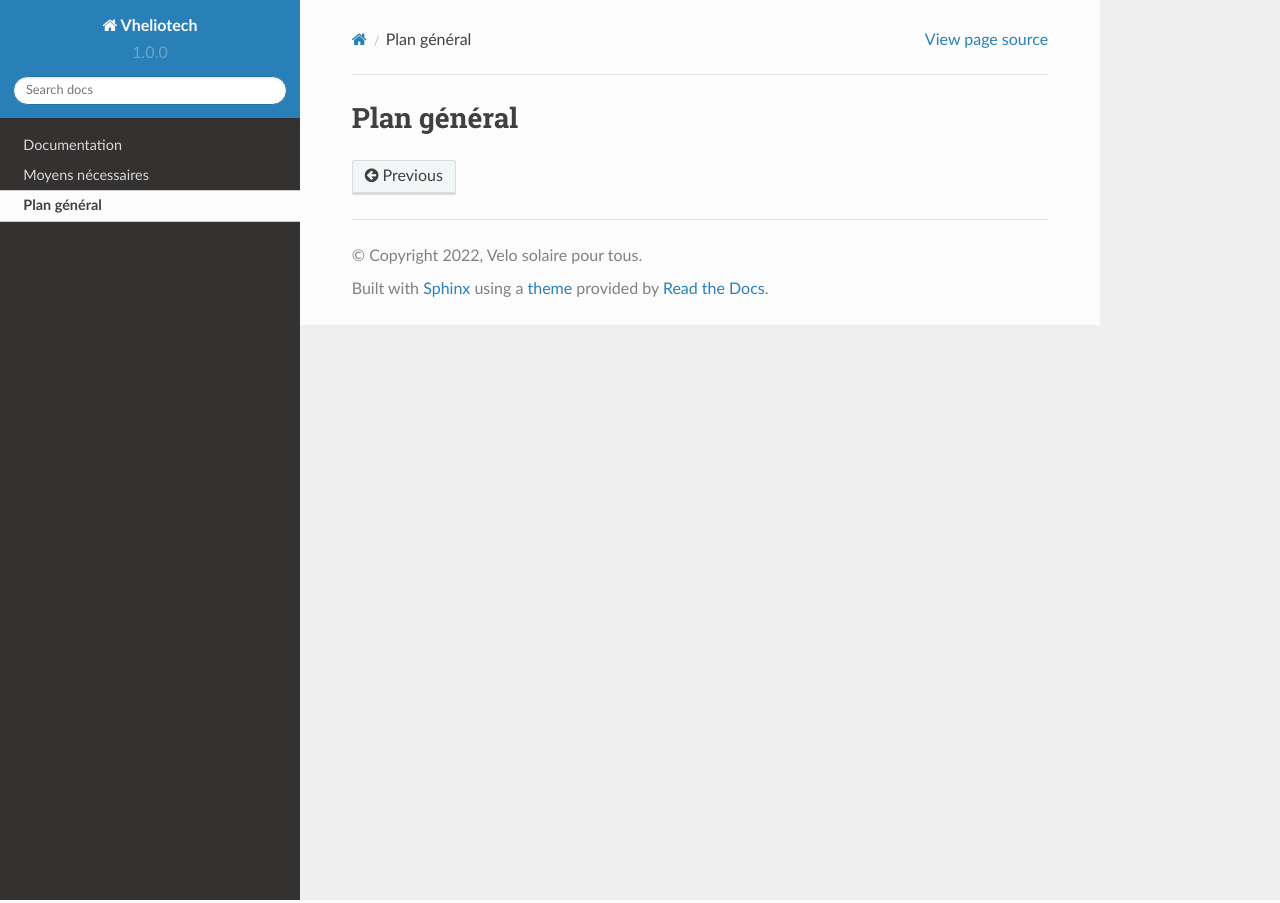
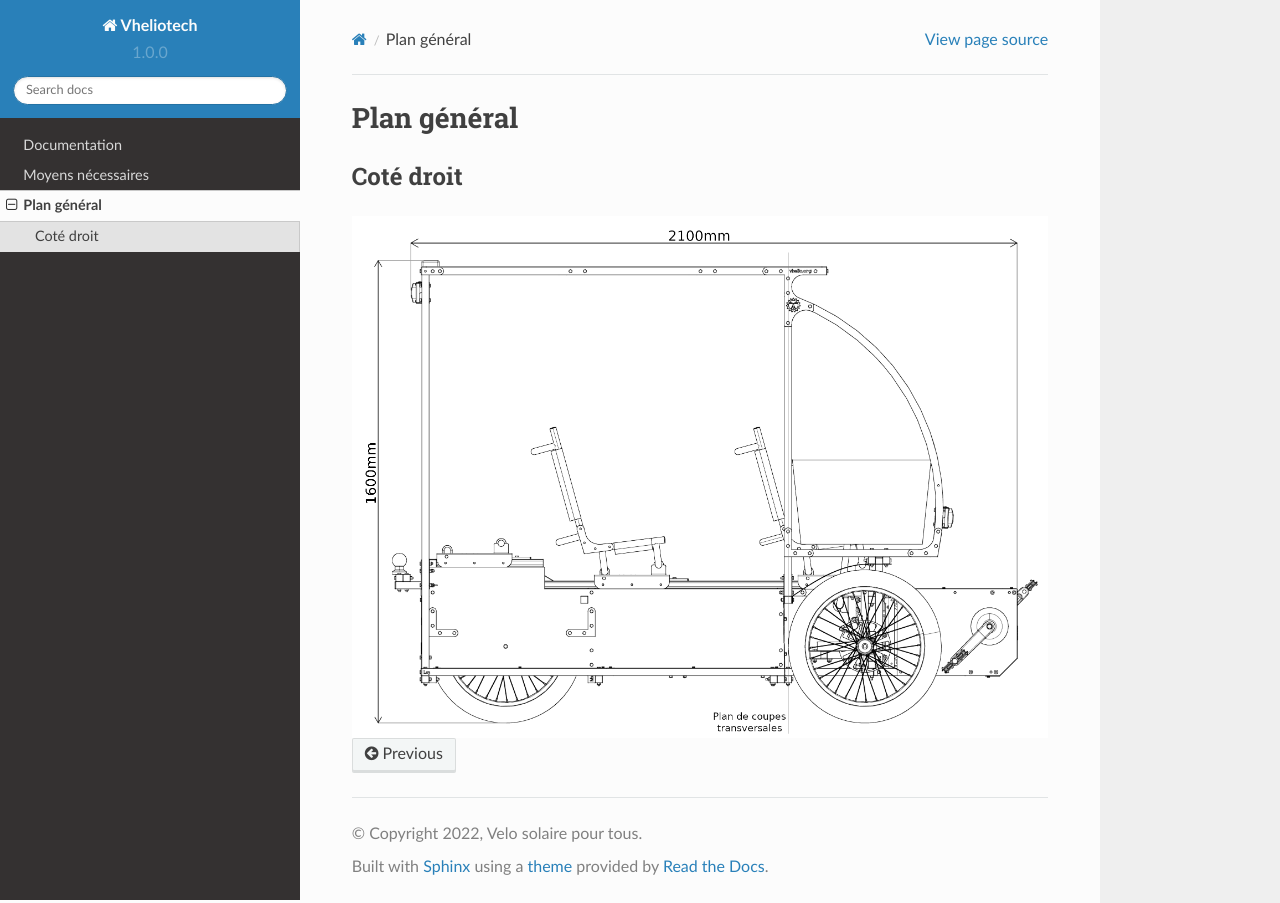
Before and after one commit to dedesite/rtd-tutorial, a Sphinx documentation site: the page built from docs/source/plan_general.md, in a window 1280 px wide. Built offline with Sphinx 7.4.7 and the Read the Docs theme 2.0.0, drawn with Linux system fonts in a browser that asks for light colours.

Commit message:
Update plan_general.md

````diff
--- a/docs/source/plan_general.md
+++ b/docs/source/plan_general.md
@@ -1 +1,8 @@
 # Plan général
+
+## Coté droit
+
+```{image} img/cote_droit.png
+:alt: Coté droit
+:align: center
+```
````
